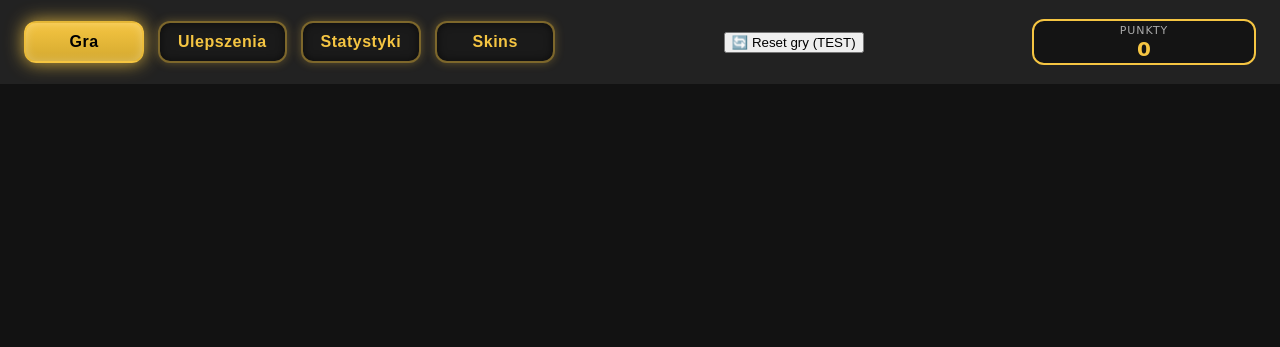
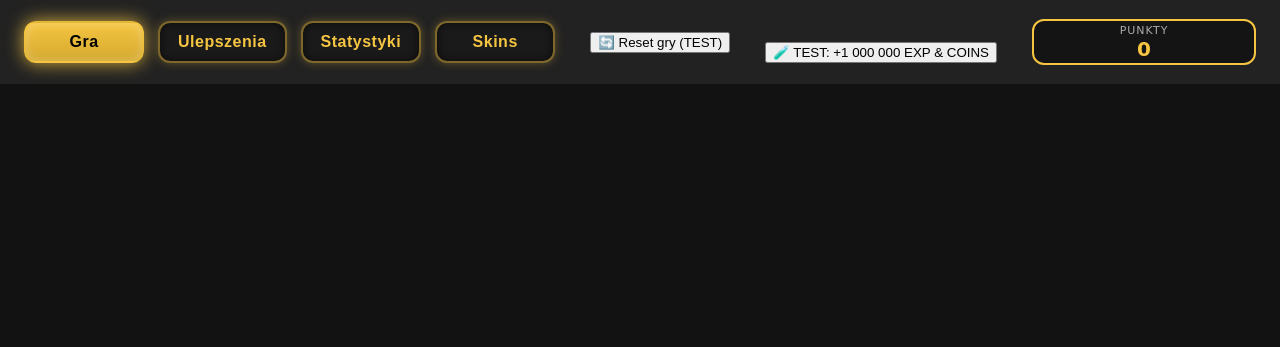
Before and after one commit to Motoruwa0/Clicker, a website: page clicker.html in a window 1280 px wide. Shown: the top 347 px of the page. Drawn offline with Linux system fonts and the light colour scheme.

Commit message:
TEST PRZYCISK

```diff
--- a/clicker.html
+++ b/clicker.html
@@ -18,6 +18,11 @@
 <button id="resetGameBtn" class="reset-btn">
   🔄 Reset gry (TEST)
 </button>
+<button onclick="addTestResources()" style="margin-top:20px;">
+  🧪 TEST: +1 000 000 EXP & COINS
+</button>
+
+
 
   <div class="nav-points">
     <div class="nav-points__label">Punkty</div>
--- a/js/main.js
+++ b/js/main.js
@@ -87,3 +87,23 @@ if (resetBtn) {
     resetGame();
   });
 }
+
+
+
+function addTestResources() {
+
+  state.points += 1_000_000;
+  state.totalPoints += 1_000_000;
+
+  state.xp += 1_000_000;
+
+
+  while (state.xp >= state.xpToNextLevel) {
+    state.xp -= state.xpToNextLevel;
+    state.level++;
+    state.xpToNextLevel = Math.floor(state.xpToNextLevel * 1.25);
+  }
+
+  saveGame();
+  render();
+}
--- a/js/state.js
+++ b/js/state.js
@@ -16,3 +16,6 @@ const state = {
 
   _xpFromClicks: 0
 };
+
+
+const DEV_MODE = true;
```
